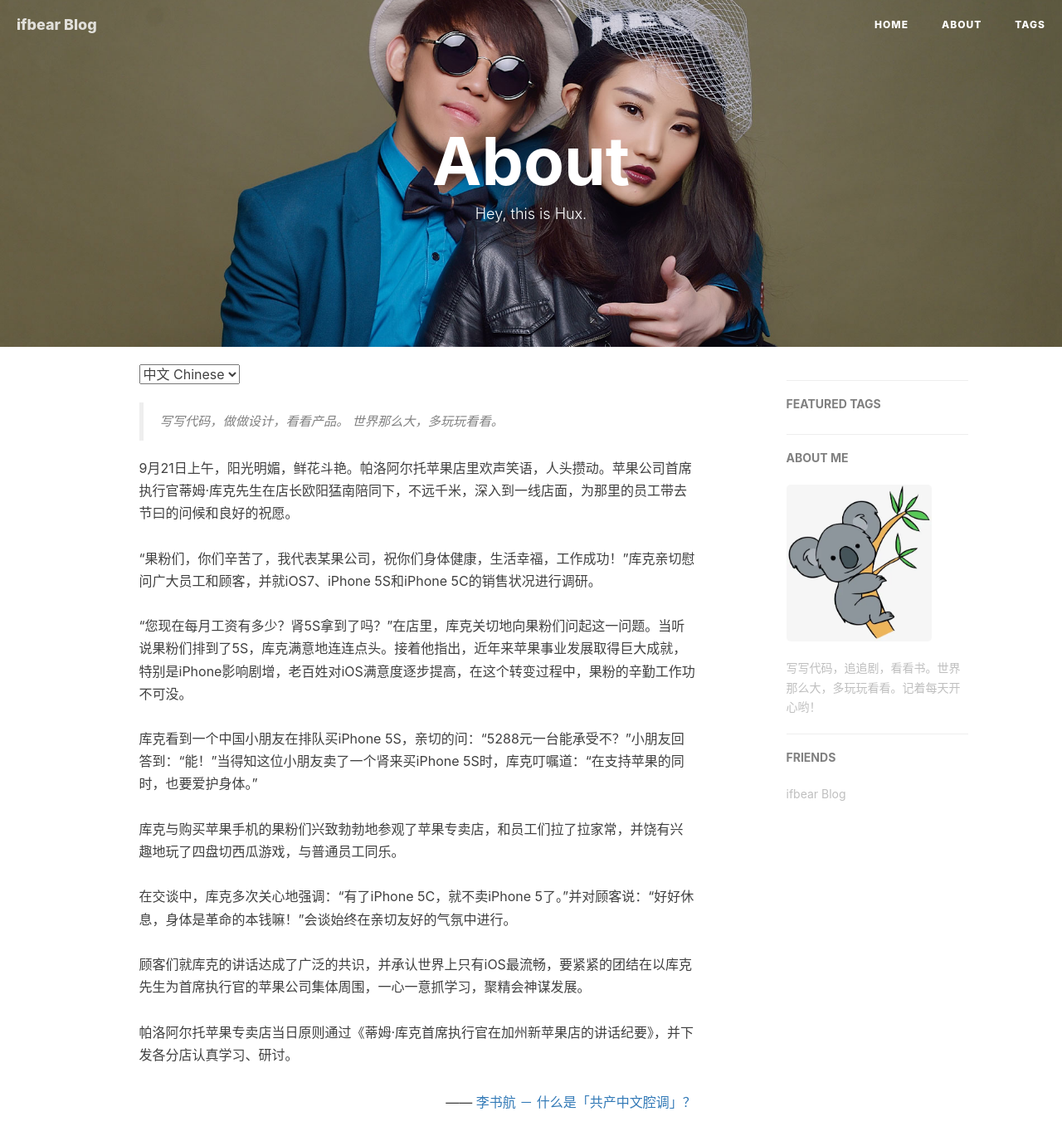
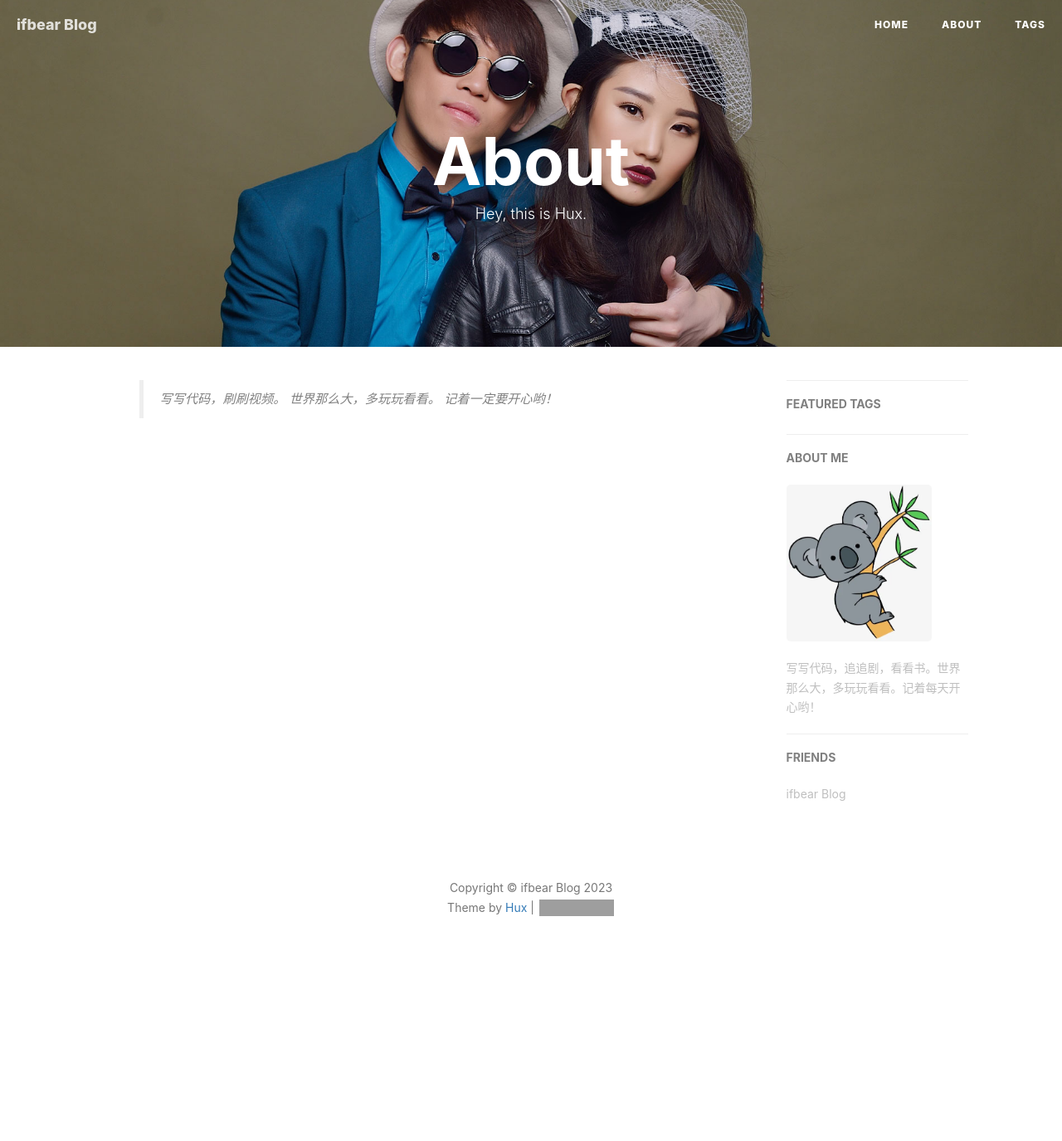
Before and after one commit to ifbear/ifbear.github.io, a Jekyll site: the page built from about.html, in a window 1280 px wide and 1400 px high. Shown: the top 1375 px of the window at 83% size. Built offline with Jekyll 4.4.1, drawn with Linux system fonts in a browser that asks for light colours; nearby versions of some CDN libraries; comment, search, counter and statistics services are not loaded; grey boxes are pictures that could not be loaded.

Commit message:
first blog

```diff
--- a/about.html
+++ b/about.html
@@ -6,13 +6,21 @@ header-img: "img/about-bg.jpg"
 ---
 
 <!-- Language Selector -->
-<select onchange= "onLanChange(this.options[this.options.selectedIndex].value)">
+<!-- <select onchange= "onLanChange(this.options[this.options.selectedIndex].value)">
     <option value="0" selected> 中文 Chinese </option>
     <option value="1"> 英语 English </option>
-</select>
+</select> -->
 
 <!-- Chinese Version -->
 <div class="zh post-container">
+    <blockquote>
+        写写代码，刷刷视频。
+        世界那么大，多玩玩看看。
+        记着一定要开心哟！
+    </blockquote>
+
+</div>
+<!-- <div class="zh post-container">
     <blockquote>
         写写代码，做做设计，看看产品。
         世界那么大，多玩玩看看。
@@ -24,10 +32,10 @@ header-img: "img/about-bg.jpg"
         —— <a href="http://www.zhihu.com/question/19687065">李书航 － 什么是「共产中文腔调」？ </a>
     </p>
 
-</div>
+</div> -->
 
 <!-- English Version -->
-<div class="en post-container">
+<!-- <div class="en post-container">
     <blockquote>
         Designer or Engineer, things in between.
     </blockquote>
@@ -44,7 +52,7 @@ header-img: "img/about-bg.jpg"
     -- Steve Jobs
     </p>
 
-</div>
+</div> -->
 
 <!-- Handle Language Change -->
 <script type="text/javascript">
```
